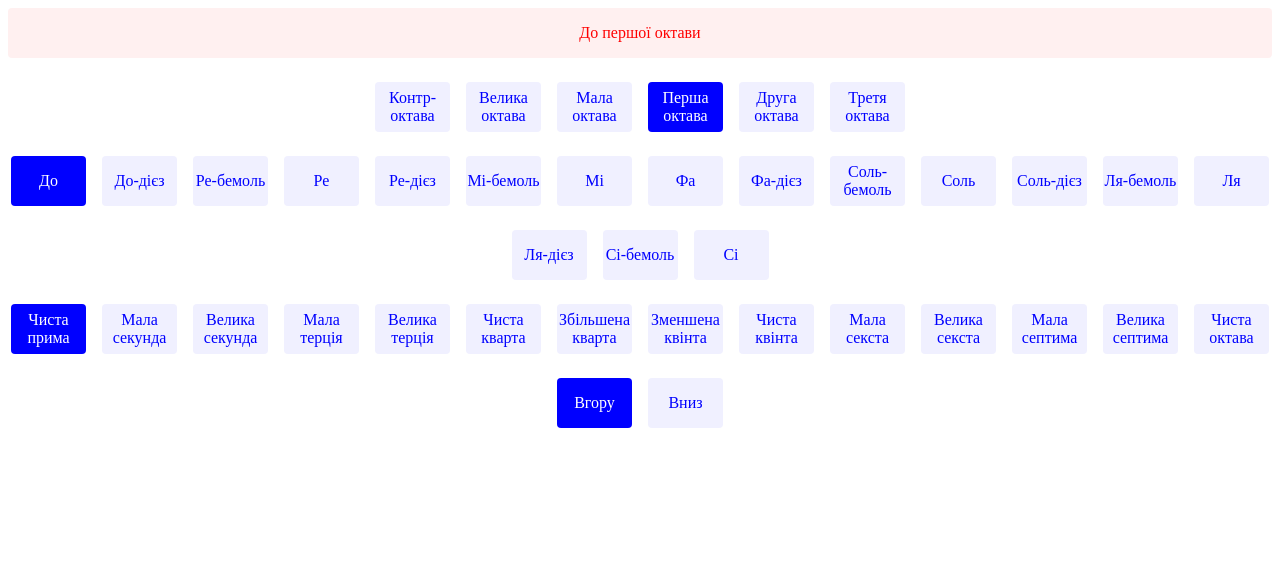
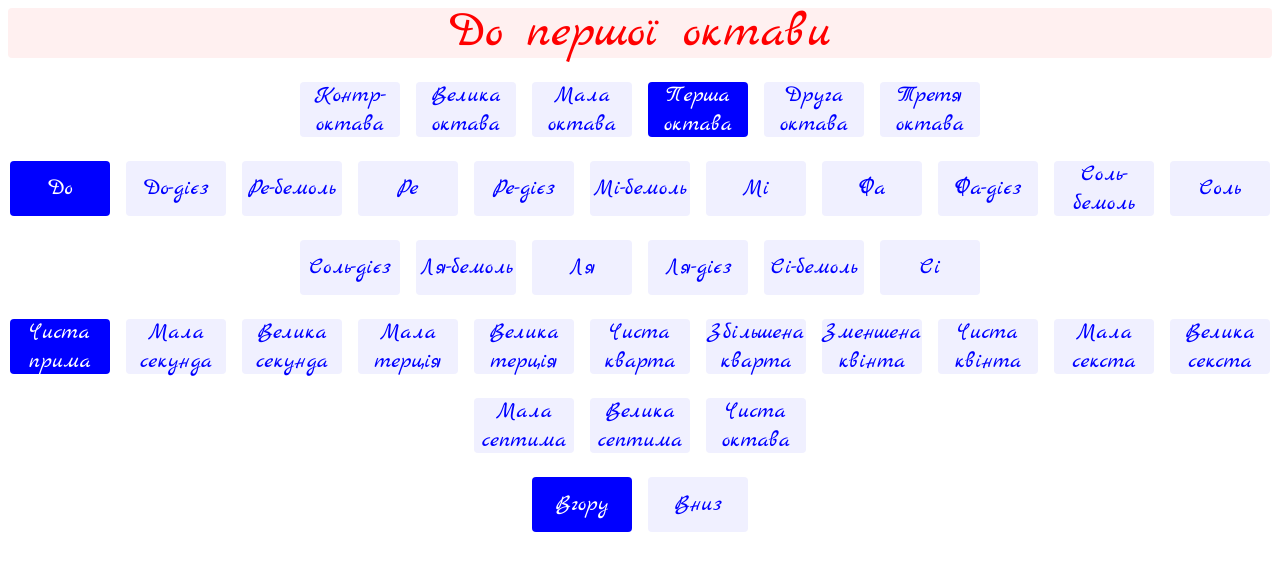
Before and after one commit to OlehKozubJS/music-intervals, a plain HTML site: page index.html in a window 1280 px wide. Drawn offline with Linux system fonts and the light colour scheme.

Commit message:
Add Font

```diff
--- a/index.html
+++ b/index.html
@@ -4,6 +4,7 @@
     <meta charset="UTF-8">
     <meta http-equiv="X-UA-Compatible" content="IE=edge">
     <meta name="viewport" content="width=device-width, initial-scale=1.0">
+    <link href="https://fonts.googleapis.com/css2?family=Marck+Script&display=swap" rel="stylesheet">
     <link rel="stylesheet" href="./styles.css">
     <title>Music Intervals</title>
 </head>
--- a/styles.css
+++ b/styles.css
@@ -12,14 +12,16 @@ input {
 }
 
 .note-input-text {
-    width: 75px;
-    height: 50px;
+    width: 100px;
+    height: 55px;
     display: flex;
     justify-content: center;
     align-items: center;
     text-align: center;
     border-radius: 4px;
     background-color: rgb(240, 240, 255);
+    font-family: 'Marck Script', cursive;
+    font-size: 23px;
     color: blue;
     transition: 500ms ease-in-out;
 }
@@ -39,5 +41,7 @@ input:checked + .note-input-text {
     text-align: center;
     border-radius: 4px;
     background-color: rgb(255, 240, 240);
+    font-family: 'Marck Script', cursive;
+    font-size: 50px;
     color: red;
 }
```
